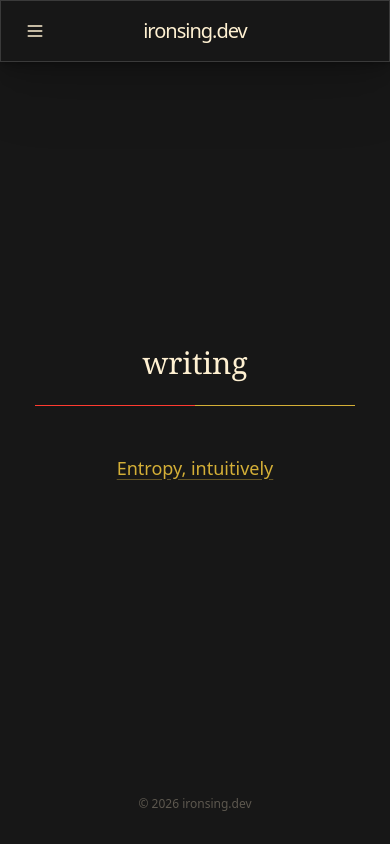
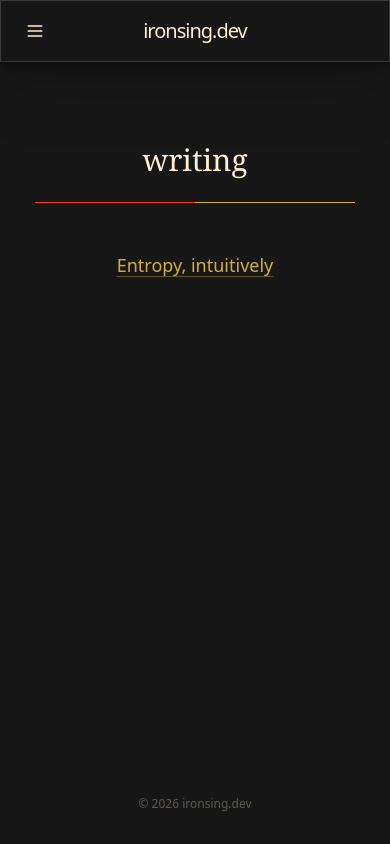
Before and after one commit to Ironsing/ironsing.github.io, a SvelteKit app: page /writing in a window 390 px wide. Built offline with nearby package versions, Linux system fonts and the light colour scheme; a web font is replaced by a local one.

Commit message:
change /writing to be centered only on large screens

```diff
--- a/src/routes/writing/+page.svelte
+++ b/src/routes/writing/+page.svelte
@@ -10,7 +10,9 @@
 	];
 </script>
 
-<main class="flex w-full flex-1 flex-col items-center justify-center gap-12 px-6 py-20 lg:gap-16">
+<main
+	class="flex w-full flex-1 flex-col items-center gap-12 px-6 py-20 lg:justify-center lg:gap-16"
+>
 	<Hero class="max-w-3xl" ruleWidth="w-xs lg:w-3xl">
 		{#snippet heading()}
 			<div class="text-3xl lg:text-7xl">writing</div>
```
